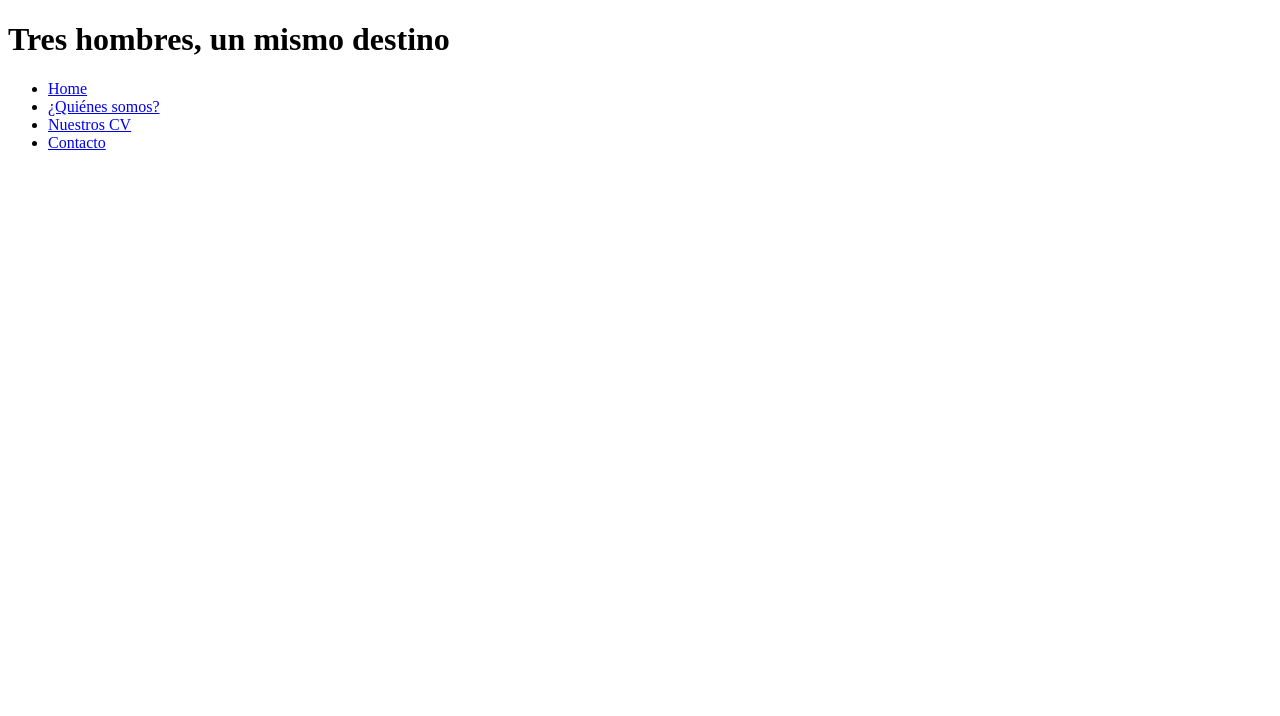
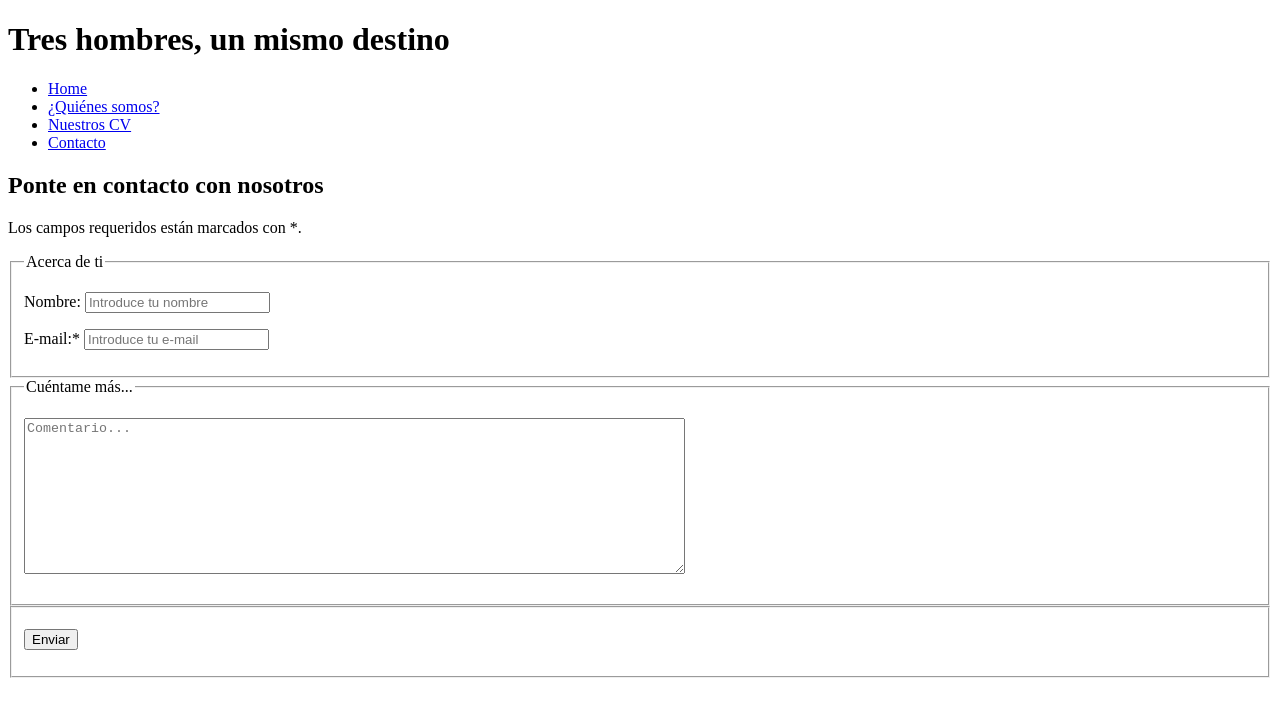
Before and after one commit to lfilella97/202301-w1ch2-lluis-filella-alex-navarro-sergi-fontal, a website: page src/contactos.html in a window 1280 px wide. Drawn offline with Linux system fonts and the light colour scheme.

Commit message:
Add form in contactos.html

```diff
--- a/src/contactos.html
+++ b/src/contactos.html
@@ -20,6 +20,38 @@
       </ul>
     </nav>
   </header>
+  <main>
+    <h2>Ponte en contacto con nosotros</h2>
+    <form>
+      <p>Los campos requeridos están marcados con <span aria-label="requerido">*</span>.</p>
+      <fieldset>
+        <legend>Acerca de ti</legend>
+        <p>
+          <label>
+            Nombre:
+            <input type="text" name="nombre" placeholder="Introduce tu nombre" aria-label="Nombre">
+          </label>
+        </p>
+        <p>
+          <label>
+            E-mail:<span aria-label="requerido">*</span>
+            <input type="email" name="email" placeholder="Introduce tu e-mail" aria-label="E-mail" required>
+          </label>
+        </p>
+      </fieldset>
+      <fieldset>
+        <legend>Cuéntame más...</legend>
+        <p>
+          <textarea name="comentarios" placeholder="Comentario..." cols="80" rows="10"></textarea>
+        </p>
+      </fieldset>
+      <fieldset>
+        <p>
+          <button type="submit">Enviar</button>
+        </p>
+      </fieldset>
+    </form>
+  </main>
 
 </body>
 
```
